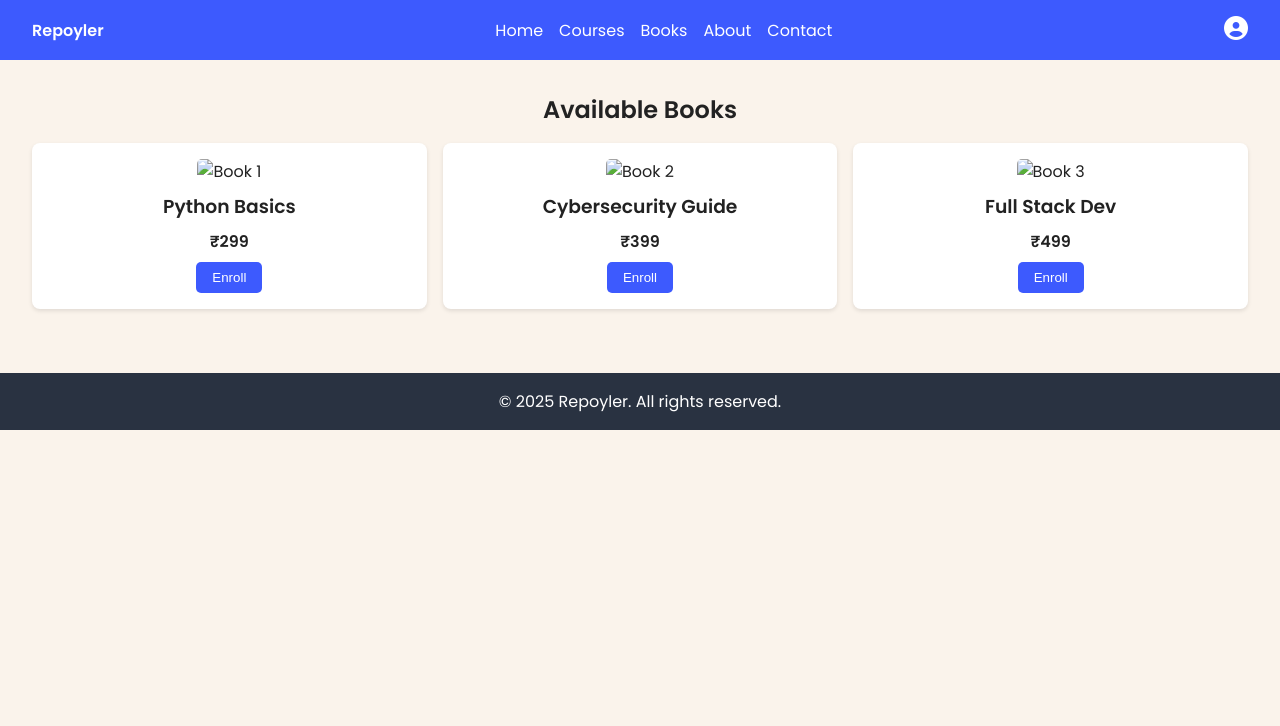
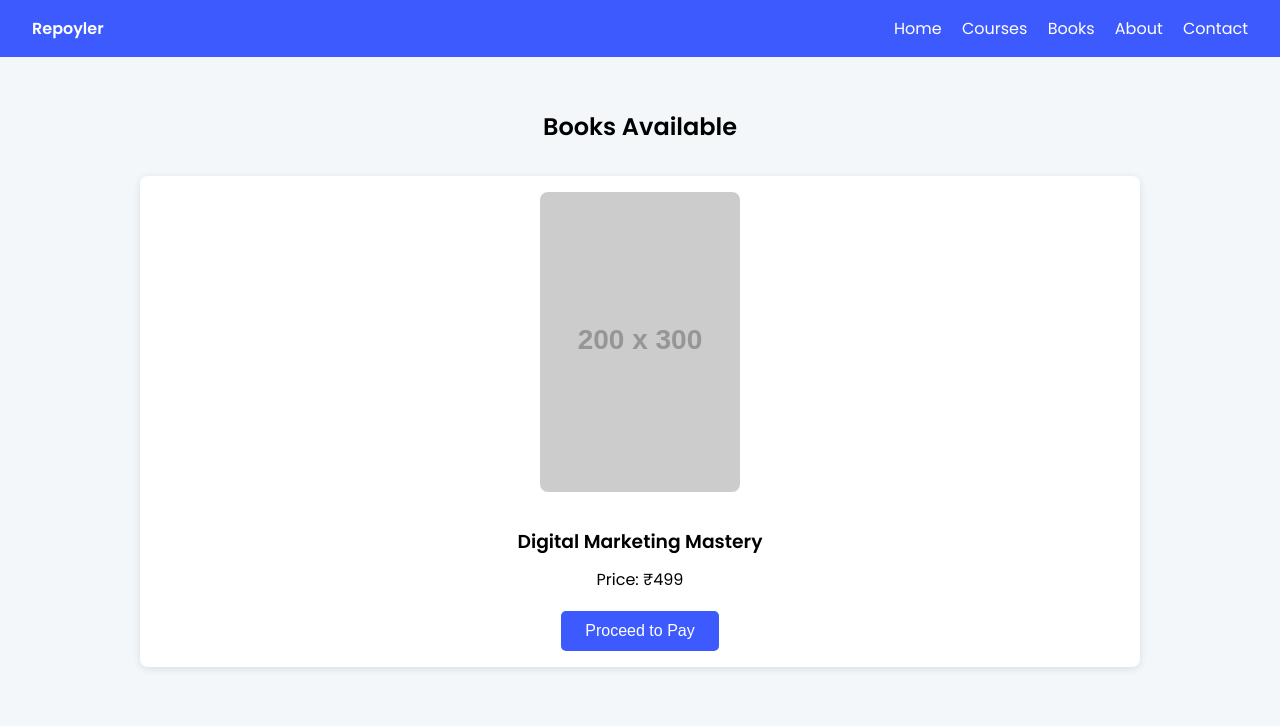
Before and after one commit to RepoylerJKC/repoyler, a plain HTML site: page books.html in a window 1280 px wide. Drawn offline with Linux system fonts and the light colour scheme.

Commit message:
Add files via upload

```diff
--- a/books.html
+++ b/books.html
@@ -5,222 +5,107 @@
   <meta name="viewport" content="width=device-width, initial-scale=1.0"/>
   <title>Repoyler | Books</title>
   <link href="https://fonts.googleapis.com/css2?family=Poppins:wght@400;600&display=swap" rel="stylesheet"/>
-  <script src="https://kit.fontawesome.com/a076d05399.js" crossorigin="anonymous"></script>
   <style>
-    :root {
-      --bg-color: #f0f4f8;
-      --text-color: #222;
-      --accent-color: #3d5afe;
-    }
-
-    * {
+    body {
+      font-family: 'Poppins', sans-serif;
       margin: 0;
       padding: 0;
-      box-sizing: border-box;
-    }
-
-    body {
-      font-family: 'Poppins', sans-serif;
-      background: var(--bg-color);
-      color: var(--text-color);
-      transition: background 3s linear;
+      background: #f4f7fa;
     }
 
     header {
-      background-color: var(--accent-color);
+      background: #3d5afe;
+      padding: 1rem 2rem;
       color: white;
-      padding: 1rem 2rem;
       display: flex;
       justify-content: space-between;
       align-items: center;
-      position: sticky;
-      top: 0;
-      z-index: 999;
     }
 
-    nav ul {
-      list-style: none;
-      display: flex;
-      gap: 1rem;
+    header nav a {
+      color: white;
+      text-decoration: none;
+      margin-left: 1rem;
     }
 
-    nav ul li a {
-      color: white;
-      text-decoration: none;
-      font-weight: 500;
+    .container {
+      padding: 2rem;
+      max-width: 1000px;
+      margin: auto;
     }
 
-    .profile {
-      position: relative;
-      cursor: pointer;
+    .book-card {
+      background: white;
+      padding: 1rem;
+      border-radius: 8px;
+      box-shadow: 0 2px 8px rgba(0,0,0,0.1);
+      margin-bottom: 1.5rem;
+      display: flex;
+      flex-direction: column;
+      align-items: center;
     }
 
-    .profile i {
-      font-size: 1.5rem;
-    }
-
-    .dropdown {
-      position: absolute;
-      right: 0;
-      top: 100%;
-      background: white;
-      box-shadow: 0 4px 8px rgba(0,0,0,0.1);
-      padding: 0.5rem;
-      display: none;
-      flex-direction: column;
-    }
-
-    .dropdown a {
-      color: var(--text-color);
-      text-decoration: none;
-      padding: 0.3rem 1rem;
-    }
-
-    .dropdown a:hover {
-      background: #f0f0f0;
-    }
-
-    .profile:hover .dropdown {
-      display: flex;
-    }
-
-    .books-section {
-      padding: 2rem;
-    }
-
-    .books-section h1 {
-      text-align: center;
+    .book-card img {
+      max-width: 200px;
+      border-radius: 8px;
       margin-bottom: 1rem;
     }
 
-    .books-grid {
-      display: flex;
-      flex-wrap: wrap;
-      justify-content: center;
-      gap: 1rem;
-    }
-
-    .book-card {
-      flex: 1 1 250px;
-      background: white;
-      padding: 1rem;
-      border-radius: 8px;
-      box-shadow: 0 2px 4px rgba(0,0,0,0.1);
-      text-align: center;
-    }
-
-    .book-card img {
-      width: 100%;
-      height: 200px;
-      object-fit: cover;
-      border-radius: 5px;
-    }
-
     .book-card h3 {
-      margin: 0.5rem 0;
+      margin-bottom: 0.5rem;
     }
 
     .book-card p {
-      font-weight: bold;
+      margin: 0.2rem 0;
     }
 
     .book-card button {
-      background: var(--accent-color);
+      background: #3d5afe;
       color: white;
       border: none;
-      padding: 0.5rem 1rem;
+      padding: 0.7rem 1.5rem;
+      margin-top: 1rem;
       border-radius: 5px;
       cursor: pointer;
-      margin-top: 0.5rem;
+      font-size: 1rem;
     }
 
     .book-card button:hover {
-      background: #2c44cc;
+      background: #304ffe;
     }
 
-    footer {
-      text-align: center;
-      padding: 1rem;
-      background: #293241;
-      color: white;
-      margin-top: 2rem;
-    }
-
-    @media screen and (max-width: 600px) {
-      nav ul {
-        flex-direction: column;
-        gap: 0.5rem;
-      }
-
-      .books-grid {
-        flex-direction: column;
-        align-items: center;
-      }
-
-      .book-card img {
-        height: 150px;
+    @media (max-width: 600px) {
+      .book-card {
+        padding: 1rem;
       }
     }
   </style>
 </head>
 <body>
 
-  <header>
-    <div><strong>Repoyler</strong></div>
-    <nav>
-      <ul>
-        <li><a href="index.html">Home</a></li>
-        <li><a href="courses.html">Courses</a></li>
-        <li><a href="books.html">Books</a></li>
-        <li><a href="about.html">About</a></li>
-        <li><a href="contact.html">Contact</a></li>
-      </ul>
-    </nav>
-    <div class="profile">
-      <i class="fas fa-user-circle"></i>
-      <div class="dropdown">
-        <a href="login.html">Login</a>
-        <a href="signup.html">Sign Up</a>
-      </div>
-    </div>
-  </header>
+<header>
+  <div><strong>Repoyler</strong></div>
+  <nav>
+    <a href="index.html">Home</a>
+    <a href="courses.html">Courses</a>
+    <a href="books.html">Books</a>
+    <a href="about.html">About</a>
+    <a href="contact.html">Contact</a>
+  </nav>
+</header>
 
-  <section class="books-section">
-    <h1>Available Books</h1>
-    <div class="books-grid">
-      <div class="book-card">
-        <img src="images/book1.jpg" alt="Book 1">
-        <h3>Python Basics</h3>
-        <p>₹299</p>
-        <button onclick="location.href='payment.html'">Enroll</button>
-      </div>
-      <div class="book-card">
-        <img src="images/book2.jpg" alt="Book 2">
-        <h3>Cybersecurity Guide</h3>
-        <p>₹399</p>
-        <button onclick="location.href='payment.html'">Enroll</button>
-      </div>
-      <div class="book-card">
-        <img src="images/book3.jpg" alt="Book 3">
-        <h3>Full Stack Dev</h3>
-        <p>₹499</p>
-        <button onclick="location.href='payment.html'">Enroll</button>
-      </div>
-    </div>
-  </section>
+<div class="container">
+  <h2 style="text-align:center; margin-bottom: 2rem;">Books Available</h2>
 
-  <footer>
-    &copy; 2025 Repoyler. All rights reserved.
-  </footer>
+  <div class="book-card">
+    <img src="https://via.placeholder.com/200x300?text=Digital+Marketing+Book" alt="Digital Book">
+    <h3>Digital Marketing Mastery</h3>
+    <p>Price: ₹499</p>
+    <button onclick="window.location.href='https://forms.gle/bt6UwQqF5xLS77nW9'">Proceed to Pay</button>
+  </div>
 
-  <script>
-    // Live color changing background (soft hue cycling)
-    let hue = 0;
-    setInterval(() => {
-      document.body.style.background = `hsl(${hue}, 80%, 95%)`;
-      hue = (hue + 1) % 360;
-    }, 100);
-  </script>
+  <!-- Add more books below as needed -->
+</div>
 
 </body>
 </html>
```
